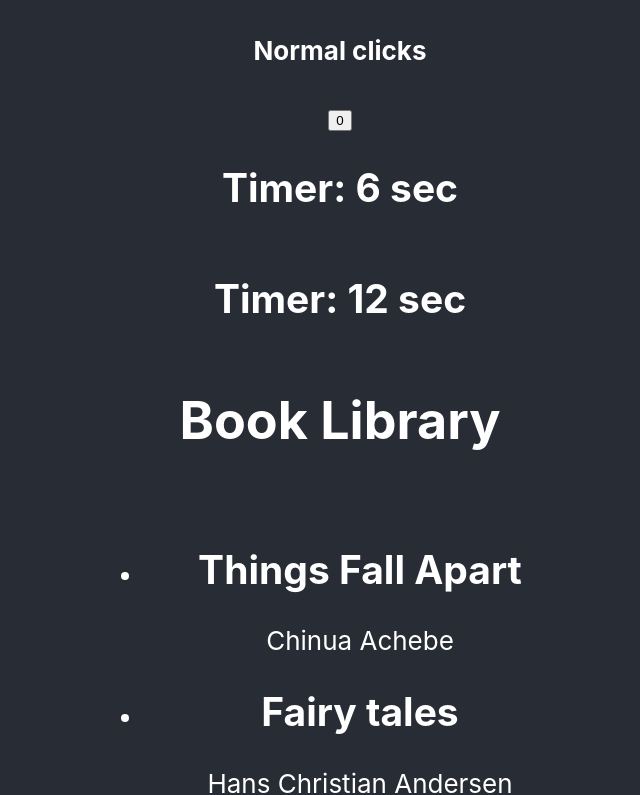
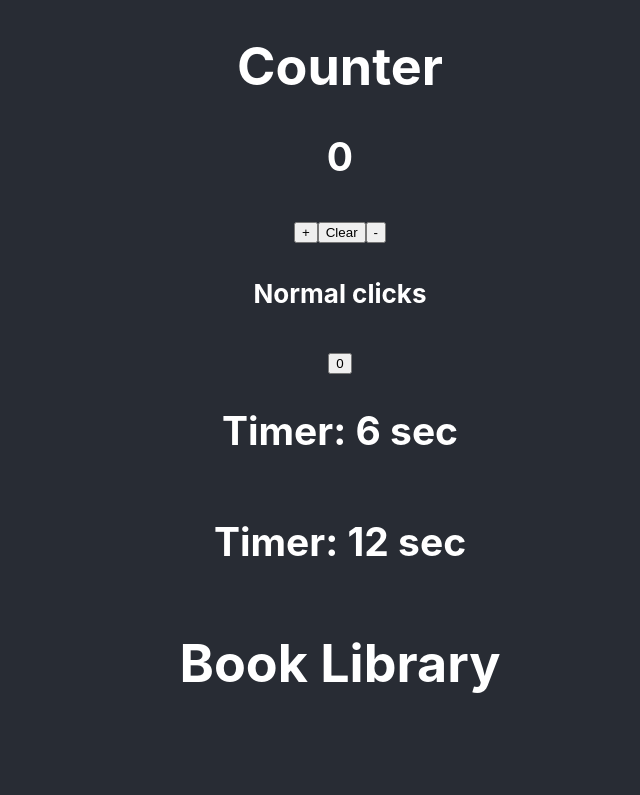
Before and after one commit to AsyaAndreeva/React-practice, a React (Create React App) app in the folder react-components/: page / in a window 1280 px wide. Shown: the top 795 px of the page, without its empty margins (300-940 px from the left). Built offline with nearby package versions, Linux system fonts and the light colour scheme.

Commit message:
Added counter

```diff
--- a/react-components/src/App.js
+++ b/react-components/src/App.js
@@ -4,6 +4,7 @@ import { BookList } from './components/BookList';
 import { Timer } from './components/Timer';
 import './App.css';
 import { CLicker } from './components/Clicker';
+import { Counter } from './components/Counter';
 
 function App() {
   const books = [
@@ -92,6 +93,8 @@ function App() {
     <div className="App">
       <header className="App-header">
 
+        <Counter />
+
       <CLicker />
 
         <Timer start={1}/>
--- /dev/null
+++ b/react-components/src/components/Counter.js
@@ -0,0 +1,27 @@
+import { useState } from "react";
+
+export const Counter = (props)=>{
+    const [count, setCount] = useState(props.start || 0);
+
+    const increadeHandler = ()=>{
+        setCount(oldCount => oldCount + 1);
+    }
+
+    const decreasedeHandler = ()=>{
+        setCount(oldCount => oldCount - 1);
+    }
+
+    const clearHandler = () =>{
+        setCount(0);
+    }
+
+    return(
+        <div>
+            <h1>Counter</h1>
+            <h2>{count}</h2>
+            <button onClick={increadeHandler}>+</button>
+            <button onClick={clearHandler}>Clear</button>
+            <button onClick={decreasedeHandler}>-</button>
+        </div>
+    )
+}
```
